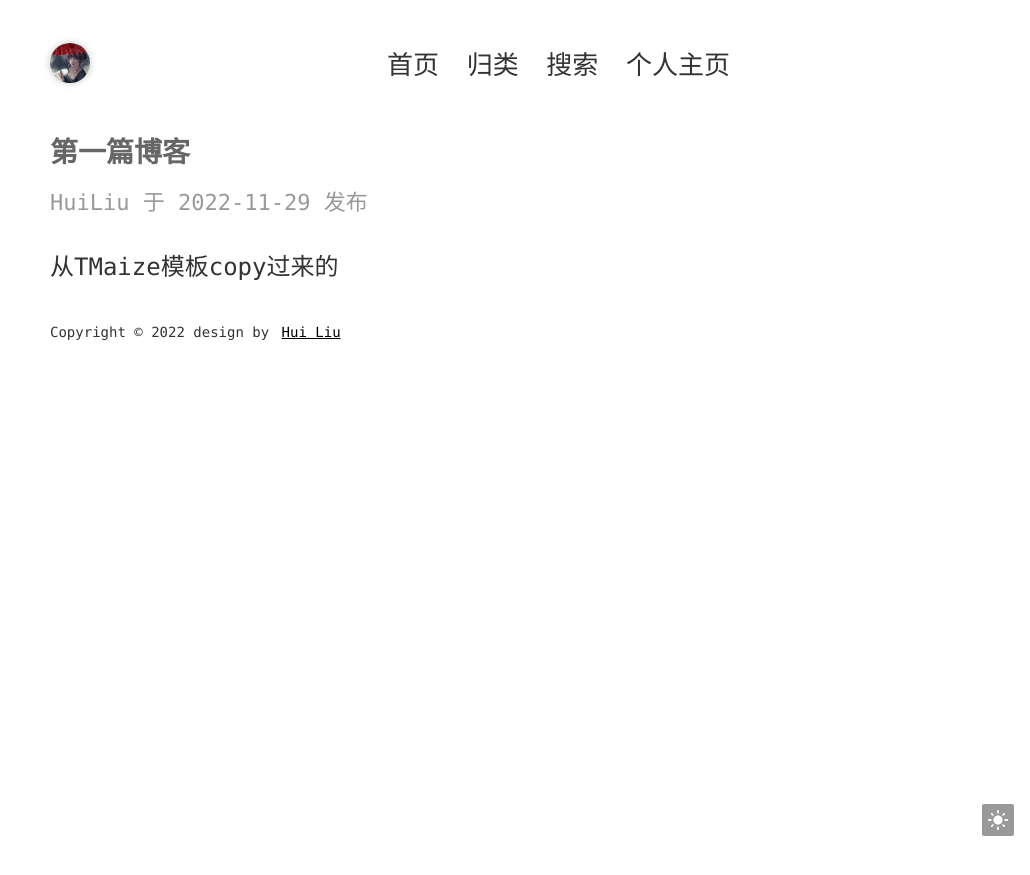
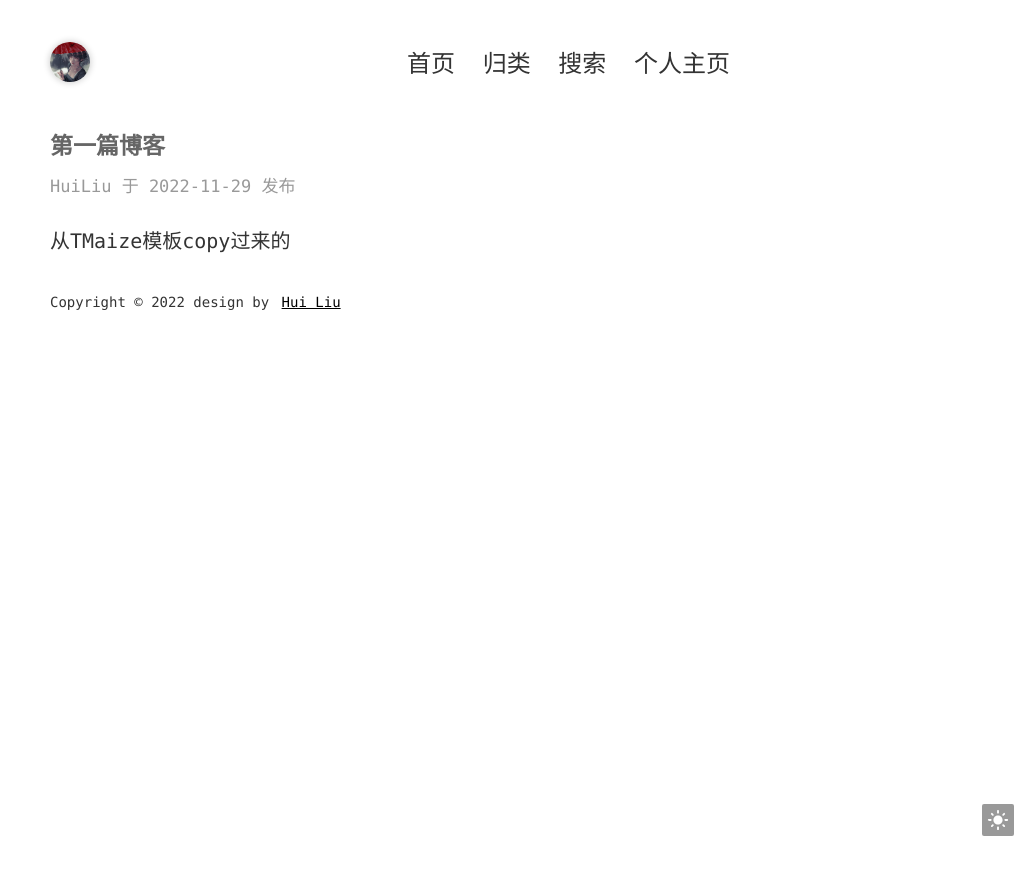
Before and after one commit to aloeordown/aloeordown.github.io, a Jekyll site: the page built from _posts/2022-11-29-第一篇博客.md, in a window 1280 px wide. Shown: the top 875 px of the page, without its empty margins (250-1280 px from the left). Built offline with Jekyll 4.4.1, drawn with Linux system fonts in a browser that asks for light colours; comment, search, counter and statistics services are not loaded.

Commit message:
fontsize 调整

```diff
--- a/static/css/common.css
+++ b/static/css/common.css
@@ -128,7 +128,7 @@ input:-webkit-autofill {
 }
 .header .menu a {
   display: inline-block;
-  font-size: 26px;
+  font-size: 24px;
   margin: 4px 9px;
   white-space: nowrap;
   user-select: auto;
@@ -207,6 +207,6 @@ input:-webkit-autofill {
   }
   .header .menu a {
     margin: 2px 5px;
-    font-size: 25px;
+    font-size: 24px;
   }
 }
--- a/static/css/post.css
+++ b/static/css/post.css
@@ -1,15 +1,15 @@
 .page-post {
-  font-size: 24px;
+  font-size: 20px;
   line-height: 2;
   word-break: break-all;
 }
 .page-post .title {
-  font-size: 28px;
+  font-size: 23px;
   font-weight: bold;
   color: #666666;
 }
 .page-post .subtitle {
-  font-size: 22px;
+  font-size: 17px;
   color: #999999;
 }
 .page-post .post > * {
@@ -22,7 +22,7 @@
 .page-post .post h1,
 .page-post .post h2 {
   font-weight: normal;
-  font-size: 20px;
+  font-size: 17px;
   position: relative;
   cursor: pointer;
 }
@@ -37,7 +37,7 @@
 .page-post h4,
 .page-post h5,
 .page-post h6 {
-  font-size: 18px;
+  font-size: 15px;
   font-weight: bold;
 }
 .page-post blockquote {
@@ -97,7 +97,7 @@
   line-height: 1.6;
 }
 .page-post code {
-  font-size: 16px;
+  font-size: 13px;
   background-color: #eeeeee;
   word-break: break-all;
   padding: 3px 5px;
@@ -106,7 +106,7 @@
   color: #4d4d4c;
 }
 .page-post pre code {
-  font-size: 16px;
+  font-size: 13px;
   background-color: transparent !important;
   word-break: keep-all;
   padding: 0;
@@ -153,10 +153,10 @@
 }
 @media screen and (max-width: 560px) {
   .page-post {
-    font-size: 16px;
+    font-size: 13px;
   }
   .page-post pre code {
-    font-size: 16px;
+    font-size: 12px;
   }
   .page-post .post > * {
     margin: 15px 0;
```
